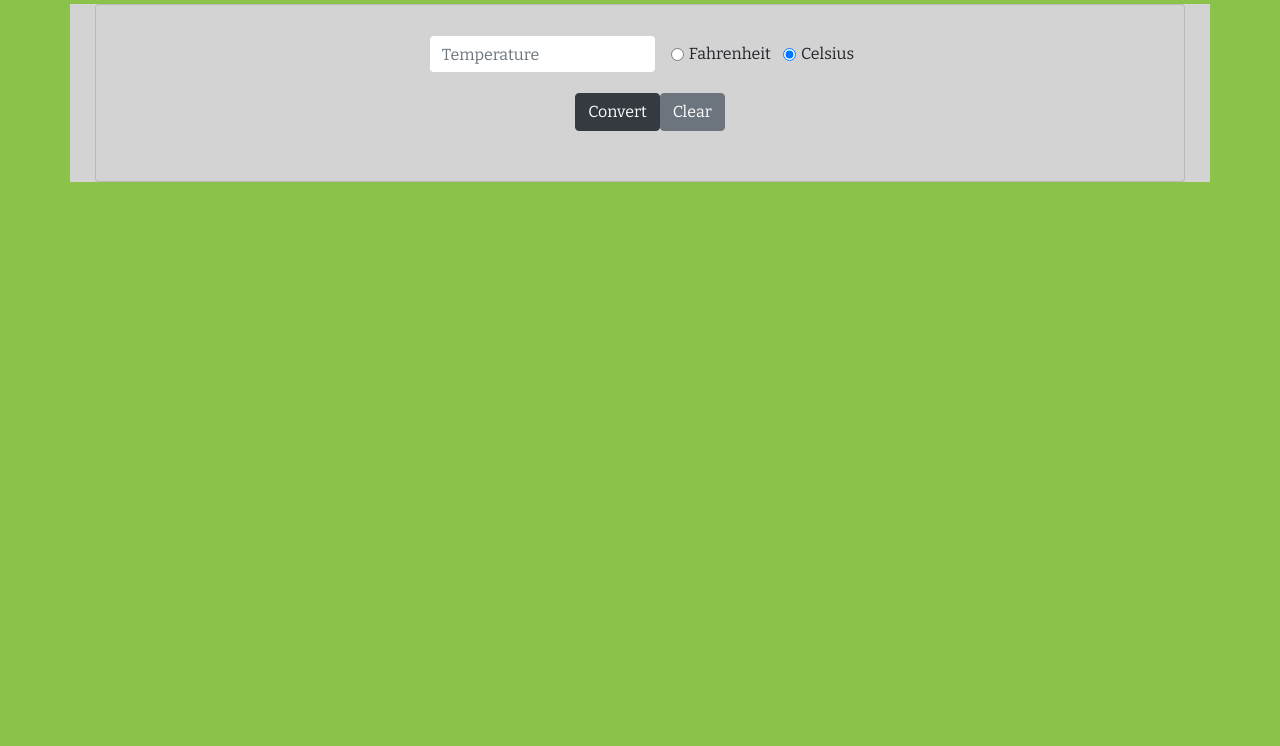
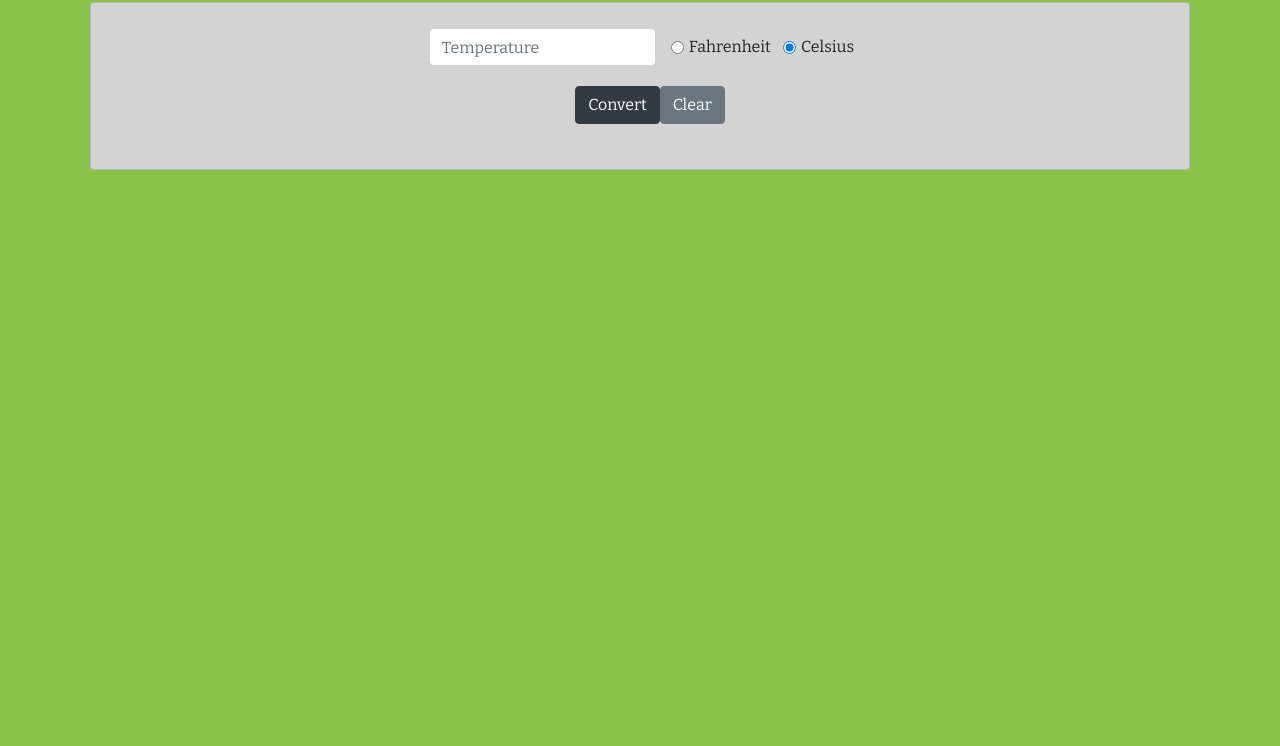
Before and after one commit to mariabrock/temperature-converter, a plain HTML site: page index.html in a window 1280 px wide. Shown: the part 54-800 px from the top of the page. Drawn offline with nearby package versions, Linux system fonts and the light colour scheme.

Commit message:
added more screenshots

```diff
--- a/main.css
+++ b/main.css
@@ -10,8 +10,8 @@ h1 {
 
 .card {
     background-color: lightgray;
-    padding: 10px;
-    margin: 10px;
+    padding: 5px;
+    margin: 5px;
 }
 
 #input {
@@ -27,7 +27,6 @@ h1 {
 }
 
 .container {
-    background-color: lightgray;
     display: absolute;
 }
 
```
Also changed, not shown: screenshots/bluetemp.PNG (added), screenshots/green temp.PNG (added), screenshots/redtemp.PNG (added).
